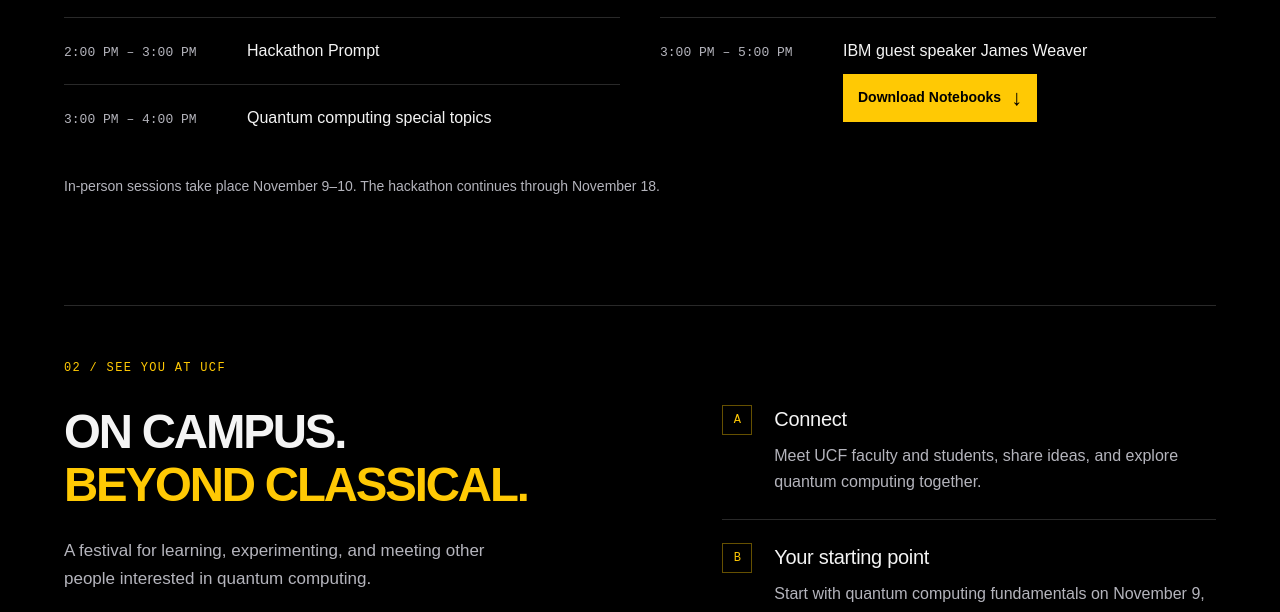
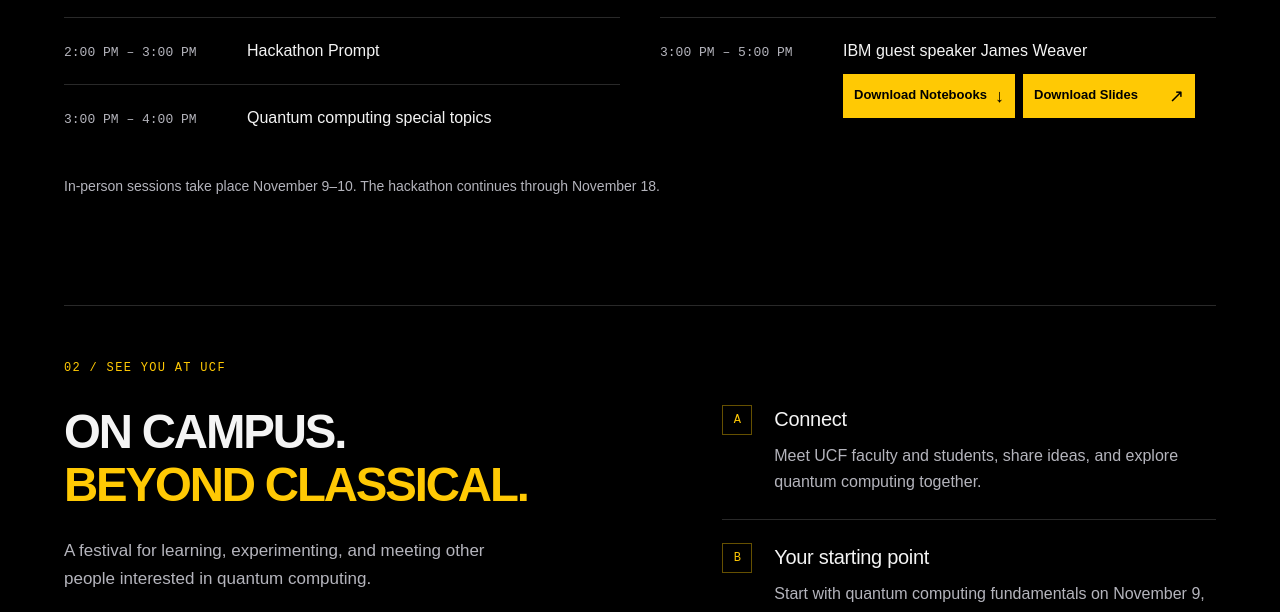
Before and after one commit to Neerpatel125/UCF-Qiskit-Fall-Fest, a plain HTML site: page index.html in a window 1280 px wide. Shown: the part 2168-2780 px from the top of the page. Drawn offline with Linux system fonts and the light colour scheme.

Commit message:
feat: uploaded IBM presentation slides.

```diff
--- a/index.html
+++ b/index.html
@@ -6,7 +6,7 @@
   <meta name="theme-color" content="#000000">
   <meta name="description" content="Join IBM Qiskit Fall Fest at the University of Central Florida, November 9–18, 2026. Explore quantum computing with IBM guest speaker James Weaver, introductory quantum computing and Qiskit sessions November 9–10, and a hackathon November 9–18.">
   <title>IBM Qiskit Fall Fest 2026 · University of Central Florida</title>
-  <link rel="stylesheet" href="./styles.css">
+  <link rel="stylesheet" href="./styles.css?v=20261118-slides">
   <script src="./registration-config.js?v=20261110-closed" defer></script>
   <script src="./app.js?v=20261110-closed" defer></script>
 </head>
@@ -107,7 +107,10 @@
                 <span class="schedule-time"><time datetime="15:00">3:00 PM</time> – <time datetime="17:00">5:00 PM</time></span>
                 <div class="schedule-session">
                   <p>IBM guest speaker James Weaver</p>
-                  <a class="button button-small button-dark" href="./assets/notebooks.zip" download aria-label="Download Notebooks for James Weaver’s session (ZIP)">Download Notebooks <span aria-hidden="true">↓</span></a>
+                  <div class="schedule-downloads">
+                    <a class="button button-small button-dark" href="./assets/notebooks.zip" download aria-label="Download Notebooks for James Weaver’s session (ZIP)">Download Notebooks <span aria-hidden="true">↓</span></a>
+                    <a class="button button-small button-dark" href="./assets/QiskitFallFest_IntroToQuantum.pdf" target="_blank" rel="noopener noreferrer" aria-label="Download Slides for James Weaver’s session (PDF, opens in a new tab)">Download Slides <span aria-hidden="true">↗</span></a>
+                  </div>
                 </div>
               </li>
             </ol>
--- a/styles.css
+++ b/styles.css
@@ -116,6 +116,9 @@ h2 em { font-style: normal; color: var(--gold); }
 .schedule-session { display: flex; flex-wrap: wrap; align-items: center; gap: 10px 14px; }
 .schedule-session > p { flex: 1 1 11rem; }
 .schedule-session .button { gap: 10px; padding-inline: 14px; }
+.schedule-downloads { display: flex; flex-wrap: wrap; flex-basis: 100%; gap: 8px; max-width: 22rem; }
+.schedule-downloads .button { flex: 1 1 7rem; gap: 6px; padding: 8px 10px; font-size: 13px; }
+.schedule-downloads .button span { font-size: 18px; }
 .attend { padding-top: 16px; }
 .attend > .eyebrow { border-top: 1px solid var(--line); padding-top: 53px; }
 .attend-grid { display: grid; grid-template-columns: 1.1fr 1fr; gap: 10%; }
```
Also changed, not shown: 1 other file.
